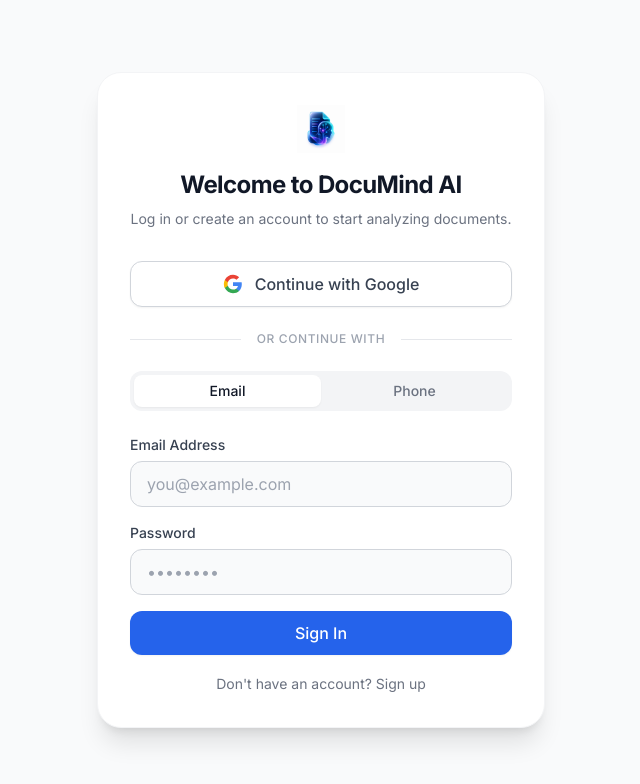
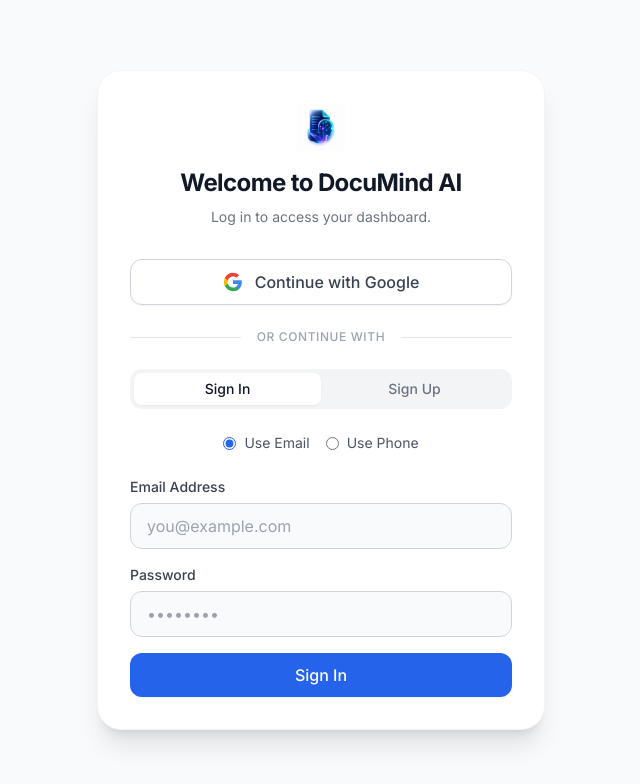
Before and after one commit to j0shiayush/documind-ai, a Next.js app in the folder frontend/: page /login in a window 1280 px wide. Shown: the top 784 px of the page, without its empty margins (319-959 px from the left). Built offline with nearby package versions, Linux system fonts and the light colour scheme; no server answers.

Commit message:
fix: added signup option and user profile

```diff
--- a/frontend/src/app/login/page.tsx
+++ b/frontend/src/app/login/page.tsx
@@ -6,12 +6,13 @@
 import Image from "next/image";
 
 export default function LoginPage() {
-  // Mode toggles
+  // 1. Elevated Mode Toggles
+  const [isSignUp, setIsSignUp] = useState(false); // Controls Sign In vs Sign Up globally
   const [authMode, setAuthMode] = useState<"email" | "phone">("email");
-  const [isSignUp, setIsSignUp] = useState(false);
   const [otpSent, setOtpSent] = useState(false);
 
   // Form states
+  const [name, setName] = useState(""); // 2. New state for Full Name
   const [email, setEmail] = useState("");
   const [password, setPassword] = useState("");
   const [phone, setPhone] = useState("");
@@ -52,7 +53,16 @@
 
     try {
       if (isSignUp) {
-        const { error } = await supabase.auth.signUp({ email, password });
+        // 3. Pass the Name into user_metadata during Sign Up
+        const { error } = await supabase.auth.signUp({
+          email,
+          password,
+          options: {
+            data: {
+              full_name: name,
+            }
+          }
+        });
         if (error) throw error;
         setMessage("Success! Please check your email for a confirmation link.");
       } else {
@@ -77,8 +87,15 @@
 
     try {
       if (!otpSent) {
-        // Step 1: Send the OTP
-        const { error } = await supabase.auth.signInWithOtp({ phone });
+        // Step 1: Send the OTP. If signing up, attach the Name metadata!
+        const { error } = await supabase.auth.signInWithOtp({
+          phone,
+          options: isSignUp ? {
+            data: {
+              full_name: name,
+            }
+          } : undefined
+        });
         if (error) throw error;
         setOtpSent(true);
         setMessage("OTP sent! Please check your phone.");
@@ -116,10 +133,10 @@
             />
           </div>
           <h1 className="text-2xl font-bold text-gray-900 dark:text-white tracking-tight">
-            Welcome to DocuMind AI
+            {isSignUp ? "Create an Account" : "Welcome to DocuMind AI"}
           </h1>
           <p className="text-sm text-gray-500 dark:text-gray-400 mt-2 text-center">
-            Log in or create an account to start analyzing documents.
+            {isSignUp ? "Sign up to start analyzing documents." : "Log in to access your dashboard."}
           </p>
         </div>
 
@@ -161,33 +178,68 @@
           <div className="flex-1 border-t border-gray-200 dark:border-gray-800"></div>
         </div>
 
-        {/* Auth Mode Tabs */}
+        {/* Global Sign Up / Sign In Toggle */}
         <div className="flex p-1 mb-6 bg-gray-100 dark:bg-gray-800/50 rounded-xl">
           <button
-            onClick={() => { setAuthMode("email"); setError(null); setMessage(null); }}
+            onClick={() => { setIsSignUp(false); setError(null); setMessage(null); }}
             className={`flex-1 py-1.5 text-sm font-medium rounded-lg transition-all ${
-              authMode === "email"
+              !isSignUp
                 ? "bg-white dark:bg-gray-700 text-gray-900 dark:text-white shadow-sm"
                 : "text-gray-500 dark:text-gray-400 hover:text-gray-700 dark:hover:text-gray-300"
             }`}
           >
-            Email
+            Sign In
           </button>
           <button
-            onClick={() => { setAuthMode("phone"); setError(null); setMessage(null); }}
+            onClick={() => { setIsSignUp(true); setError(null); setMessage(null); }}
             className={`flex-1 py-1.5 text-sm font-medium rounded-lg transition-all ${
-              authMode === "phone"
+              isSignUp
                 ? "bg-white dark:bg-gray-700 text-gray-900 dark:text-white shadow-sm"
                 : "text-gray-500 dark:text-gray-400 hover:text-gray-700 dark:hover:text-gray-300"
             }`}
           >
-            Phone
+            Sign Up
           </button>
+        </div>
+
+        {/* Method Toggle (Email / Phone) */}
+        <div className="flex gap-4 mb-6 justify-center">
+          <label className="flex items-center gap-2 text-sm text-gray-600 dark:text-gray-300 cursor-pointer">
+            <input
+              type="radio"
+              checked={authMode === "email"}
+              onChange={() => { setAuthMode("email"); setError(null); setMessage(null); }}
+              className="accent-blue-600"
+            />
+            Use Email
+          </label>
+          <label className="flex items-center gap-2 text-sm text-gray-600 dark:text-gray-300 cursor-pointer">
+            <input
+              type="radio"
+              checked={authMode === "phone"}
+              onChange={() => { setAuthMode("phone"); setError(null); setMessage(null); }}
+              className="accent-blue-600"
+            />
+            Use Phone
+          </label>
         </div>
 
         {/* Email Form */}
         {authMode === "email" && (
           <form onSubmit={handleEmailAuth} className="space-y-4 animate-in fade-in duration-200">
+            {isSignUp && (
+              <div>
+                <label className="block text-sm font-medium text-gray-700 dark:text-gray-300 mb-1.5">Full Name</label>
+                <input
+                  type="text"
+                  value={name}
+                  onChange={(e) => setName(e.target.value)}
+                  required={isSignUp}
+                  className="w-full px-4 py-2.5 rounded-xl border border-gray-300 dark:border-gray-700 bg-gray-50 dark:bg-gray-800 text-gray-900 dark:text-white focus:outline-none focus:ring-2 focus:ring-blue-500 transition-all"
+                  placeholder="John Doe"
+                />
+              </div>
+            )}
             <div>
               <label className="block text-sm font-medium text-gray-700 dark:text-gray-300 mb-1.5">Email Address</label>
               <input
@@ -214,7 +266,7 @@
             <button
               type="submit"
               disabled={loading}
-              className="w-full py-2.5 px-4 bg-blue-600 hover:bg-blue-700 text-white font-medium rounded-xl transition-colors disabled:opacity-50 flex items-center justify-center shadow-sm"
+              className="w-full py-2.5 px-4 mt-2 bg-blue-600 hover:bg-blue-700 text-white font-medium rounded-xl transition-colors disabled:opacity-50 flex items-center justify-center shadow-sm"
             >
               {loading ? (
                 <svg className="w-5 h-5 animate-spin" fill="none" viewBox="0 0 24 24"><circle className="opacity-25" cx="12" cy="12" r="10" stroke="currentColor" strokeWidth="4" /><path className="opacity-75" fill="currentColor" d="M4 12a8 8 0 018-8V0C5.373 0 0 5.373 0 12h4z" /></svg>
@@ -222,21 +274,25 @@
                 isSignUp ? "Create Account" : "Sign In"
               )}
             </button>
-            <div className="text-center mt-4">
-              <button
-                type="button"
-                onClick={() => { setIsSignUp(!isSignUp); setError(null); setMessage(null); }}
-                className="text-sm text-gray-500 hover:text-gray-900 dark:hover:text-white transition-colors"
-              >
-                {isSignUp ? "Already have an account? Sign in" : "Don't have an account? Sign up"}
-              </button>
-            </div>
           </form>
         )}
 
         {/* Phone Form */}
         {authMode === "phone" && (
           <form onSubmit={handlePhoneAuth} className="space-y-4 animate-in fade-in duration-200">
+            {isSignUp && !otpSent && (
+              <div>
+                <label className="block text-sm font-medium text-gray-700 dark:text-gray-300 mb-1.5">Full Name</label>
+                <input
+                  type="text"
+                  value={name}
+                  onChange={(e) => setName(e.target.value)}
+                  required={isSignUp}
+                  className="w-full px-4 py-2.5 rounded-xl border border-gray-300 dark:border-gray-700 bg-gray-50 dark:bg-gray-800 text-gray-900 dark:text-white focus:outline-none focus:ring-2 focus:ring-blue-500 transition-all"
+                  placeholder="John Doe"
+                />
+              </div>
+            )}
             <div>
               <label className="block text-sm font-medium text-gray-700 dark:text-gray-300 mb-1.5">
                 Phone Number (with Country Code)
@@ -272,12 +328,12 @@
             <button
               type="submit"
               disabled={loading}
-              className="w-full py-2.5 px-4 bg-blue-600 hover:bg-blue-700 text-white font-medium rounded-xl transition-colors disabled:opacity-50 flex items-center justify-center shadow-sm"
+              className="w-full py-2.5 px-4 mt-2 bg-blue-600 hover:bg-blue-700 text-white font-medium rounded-xl transition-colors disabled:opacity-50 flex items-center justify-center shadow-sm"
             >
               {loading ? (
                 <svg className="w-5 h-5 animate-spin" fill="none" viewBox="0 0 24 24"><circle className="opacity-25" cx="12" cy="12" r="10" stroke="currentColor" strokeWidth="4" /><path className="opacity-75" fill="currentColor" d="M4 12a8 8 0 018-8V0C5.373 0 0 5.373 0 12h4z" /></svg>
               ) : (
-                otpSent ? "Verify & Login" : "Send OTP code"
+                otpSent ? "Verify & Login" : (isSignUp ? "Send Verification Code" : "Send Login Code")
               )}
             </button>
 
--- a/frontend/src/components/Sidebar.tsx
+++ b/frontend/src/components/Sidebar.tsx
@@ -198,19 +198,39 @@
   onRename, onDelete, onShare, isOpen, onToggle,
 }: SidebarProps) {
   const [search, setSearch] = useState("");
-  const [userEmail, setUserEmail] = useState<string | null>(null);
+  // 1. Create a smarter state to hold all user info, not just the email
+  const [userInfo, setUserInfo] = useState<{
+    name: string;
+    email: string | null;
+    avatarUrl: string | null;
+  }>({
+    name: "Loading...",
+    email: null,
+    avatarUrl: null
+  });
+
   const [profileMenuOpen, setProfileMenuOpen] = useState(false);
 
   const supabase = createClient();
   const router = useRouter();
   const profileMenuRef = useRef<HTMLDivElement>(null);
 
-  // Fetch logged-in user email dynamically
+  // 2. Dynamically fetch Name, Email, and Google Profile Picture
   useEffect(() => {
     async function getUser() {
       const { data: { user } } = await supabase.auth.getUser();
-      if (user?.email) {
-        setUserEmail(user.email);
+
+      if (user) {
+        // Extract metadata (Google provides 'full_name' and 'avatar_url')
+        // If a user signs up manually later, we will save their name here too!
+        const fullName = user.user_metadata?.full_name || "User";
+        const avatar = user.user_metadata?.avatar_url || null;
+
+        setUserInfo({
+          name: fullName,
+          email: user.email || null, // Will be null for phone users
+          avatarUrl: avatar
+        });
       }
     }
     getUser();
@@ -409,17 +429,27 @@
             className="flex items-center gap-3 w-full rounded-xl px-3 py-2
                        hover:bg-gray-100 dark:hover:bg-gray-800 cursor-pointer select-none transition-colors border border-transparent hover:border-gray-200/50 dark:hover:border-gray-700/50"
           >
-            {/* Dynamic Avatar Initials Generation */}
-            <div className="w-8 h-8 rounded-full bg-blue-600 dark:bg-blue-500 flex items-center justify-center text-white font-semibold text-xs shadow-sm uppercase flex-shrink-0">
-              {userEmail ? userEmail.charAt(0) : "U"}
+            {/* 3. Smart Avatar: Shows Image if Google user, Initials otherwise */}
+            <div className="w-8 h-8 rounded-full bg-blue-600 dark:bg-blue-500 flex items-center justify-center text-white font-semibold text-xs shadow-sm uppercase flex-shrink-0 relative overflow-hidden">
+              {userInfo.avatarUrl ? (
+                 <Image src={userInfo.avatarUrl} alt="Profile" fill className="object-cover" />
+              ) : (
+                 <span>{userInfo.name.charAt(0)}</span>
+              )}
             </div>
+
             <div className="flex-1 min-w-0">
-              <p className="text-xs font-semibold text-gray-800 dark:text-gray-200 truncate">
-                Logged in as
+              {/* 4. Display the User's actual Name */}
+              <p className="text-sm font-semibold text-gray-800 dark:text-gray-200 truncate">
+                {userInfo.name}
               </p>
-              <p className="text-[11px] text-gray-500 dark:text-gray-400 truncate font-medium">
-                {userEmail ?? "Loading user..."}
-              </p>
+
+              {/* 5. Only show email if it exists. Phone users will see nothing here, hiding their number! */}
+              {userInfo.email && (
+                <p className="text-[11px] text-gray-500 dark:text-gray-400 truncate font-medium mt-0.5">
+                  {userInfo.email}
+                </p>
+              )}
             </div>
             <svg className={`w-4 h-4 text-gray-400 transition-transform duration-200 ${profileMenuOpen ? 'rotate-180' : ''}`} fill="none" viewBox="0 0 24 24" stroke="currentColor" strokeWidth={2}>
               <path strokeLinecap="round" strokeLinejoin="round" d="M5 15l7-7 7 7" />
```
